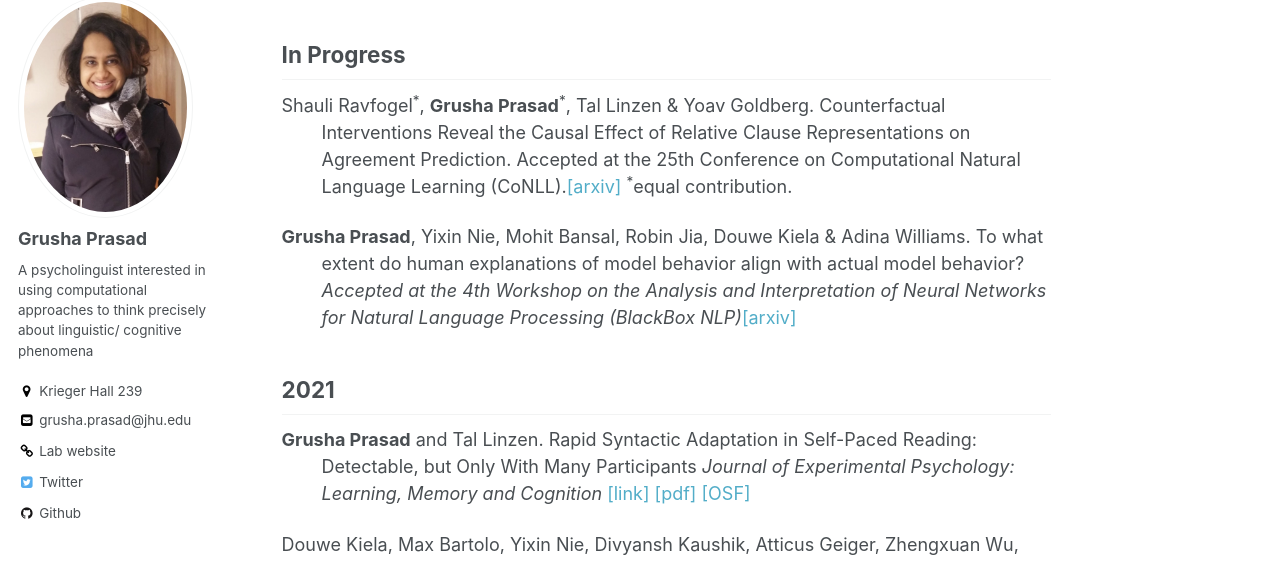
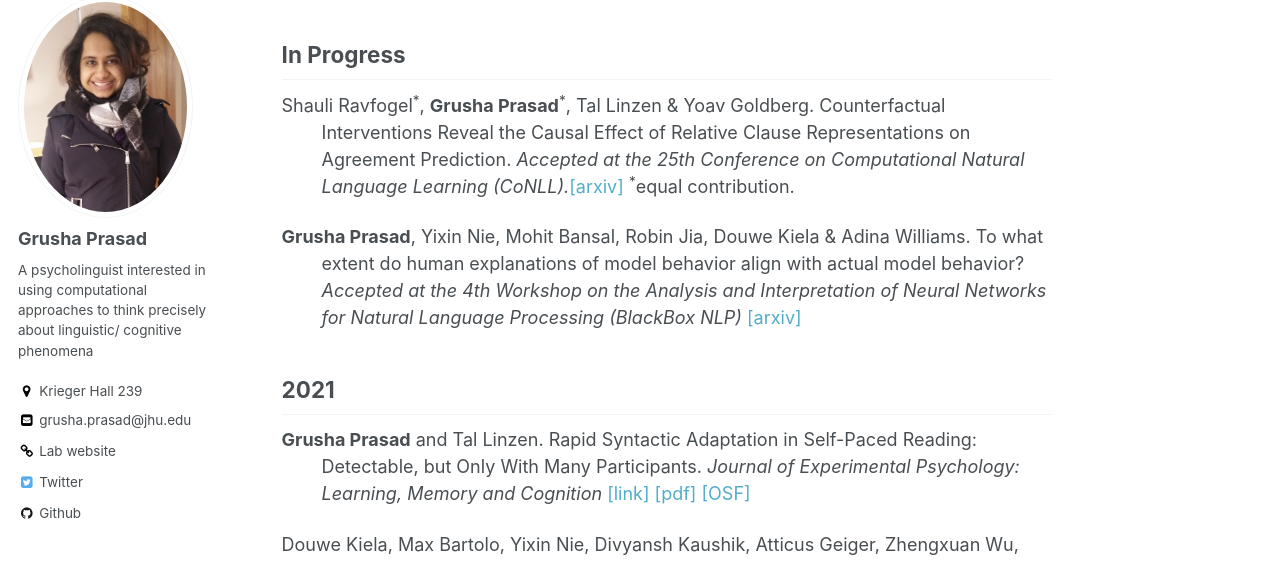
Before and after one commit to grushaprasad/grushaprasad.github.io, a Jekyll site: the page built from _pages/research.html, in a window 1280 px wide and 900 px high. Shown: the part 122-684 px from the top of the window. Built offline with Jekyll 4.4.1, drawn with Linux system fonts in a browser that asks for light colours.

```diff
--- a/_pages/research.html
+++ b/_pages/research.html
@@ -6,17 +6,17 @@ permalink: /research/
 <h2> In Progress </h2>
 
 <p style="margin-left: 40px;text-indent: -40px;">
-    Shauli Ravfogel<sup>*</sup>, <b>Grusha Prasad</b><sup>*</sup>, Tal Linzen & Yoav Goldberg. Counterfactual Interventions Reveal the Causal Effect of Relative Clause Representations on Agreement Prediction. Accepted at the 25th Conference on Computational Natural Language Learning (CoNLL).<a href= "https://arxiv.org/abs/2105.06965" target = "_blank">[arxiv]</a> <sup>*</sup>equal contribution.
+    Shauli Ravfogel<sup>*</sup>, <b>Grusha Prasad</b><sup>*</sup>, Tal Linzen & Yoav Goldberg. Counterfactual Interventions Reveal the Causal Effect of Relative Clause Representations on Agreement Prediction. <i>Accepted at the 25th Conference on Computational Natural Language Learning (CoNLL).</i><a href= "https://arxiv.org/abs/2105.06965" target = "_blank">[arxiv]</a> <sup>*</sup>equal contribution.
 </p>
 
 
 <p style="margin-left: 40px;text-indent: -40px;">
-    <b>Grusha Prasad</b>, Yixin Nie, Mohit Bansal, Robin Jia, Douwe Kiela & Adina Williams. To what extent do human explanations of model behavior align with actual model behavior? <i>Accepted at the 4th Workshop on the Analysis and Interpretation of Neural Networks for Natural Language Processing (BlackBox NLP)</i><a href= "https://arxiv.org/abs/2012.13354" target = "_blank">[arxiv]</a>
+    <b>Grusha Prasad</b>, Yixin Nie, Mohit Bansal, Robin Jia, Douwe Kiela & Adina Williams. To what extent do human explanations of model behavior align with actual model behavior? <i>Accepted at the 4th Workshop on the Analysis and Interpretation of Neural Networks for Natural Language Processing (BlackBox NLP) </i><a href= "https://arxiv.org/abs/2012.13354" target = "_blank">[arxiv]</a>
 </p>
 
 <h2> 2021 </h2>
 <p style="margin-left: 40px;text-indent: -40px;">
-    <b>Grusha Prasad</b> and Tal Linzen. Rapid Syntactic Adaptation in Self-Paced Reading: Detectable, but Only With Many Participants <i> Journal of Experimental Psychology: Learning, Memory and Cognition </i>
+    <b>Grusha Prasad</b> and Tal Linzen. Rapid Syntactic Adaptation in Self-Paced Reading: Detectable, but Only With Many Participants. <i> Journal of Experimental Psychology: Learning, Memory and Cognition </i>
     <a href= "https://psycnet.apa.org/record/2021-81424-001" target = "_blank">[link]</a>
     <a href= "/files/prasad_linzen_adaptation_jeplmc.pdf" target = "_blank">[pdf]</a>
     <a href= "https://osf.io/5czte/" target = "_blank">[OSF]</a>
```
